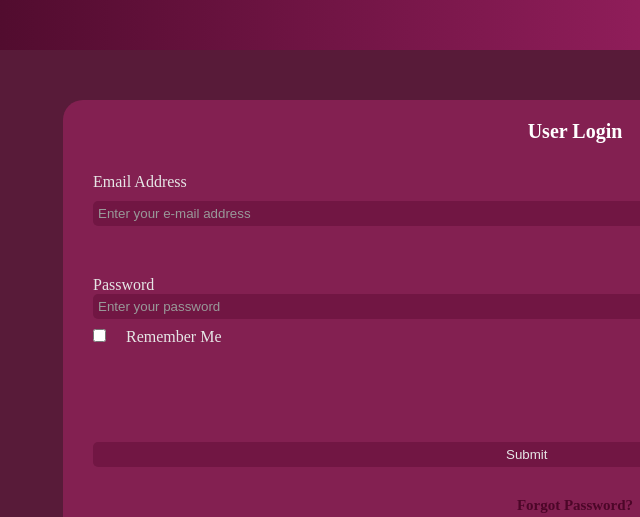
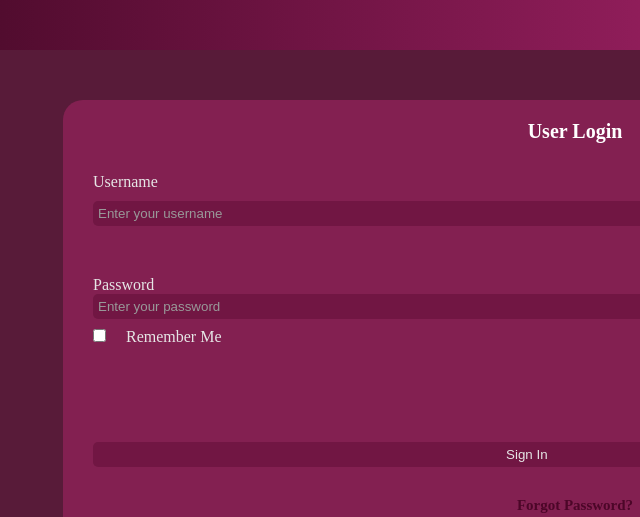
Before and after one commit to abujafar93/Altschool-First-Project, a plain HTML site: page login.html in a window 1280 px wide. Shown: the top 517 px of the page, 65-705 px from the left. Drawn offline with Linux system fonts and the light colour scheme.

Commit message:
edit login page

```diff
--- a/login.html
+++ b/login.html
@@ -27,12 +27,12 @@
         <h1>User Login</h1>
         <div>
           <form id="logInForm">
-            <label for="email">Email Address</label><br>
-            <input type="text" id="email" placeholder="Enter your e-mail address"><br>
+            <label for="username">Username</label><br>
+            <input type="text" id="username" placeholder="Enter your username"><br>
             <label for="password">Password</label><br>
             <input type="password" id="password" placeholder="Enter your password"><br>
             <input type="checkbox" id="checkbox"><span>Remember Me</span>
-            <input type="button" value="Submit" id="btn2">
+            <input type="button" value="Sign In" id="btn2">
           </form>
           <h3><a href="#">Forgot Password?</a></h3>
           <p>If you don't have an account. Sign up <a href="register.html">here</a></p>
--- a/signInUp.css
+++ b/signInUp.css
@@ -101,11 +101,11 @@ body {
   margin: 30px 10px;
 }
 
-#email {
+#username {
  margin: 10px 0px 50px 0px;
 }
 
-#logInForm #email, #logInForm #password, #btn2 {
+#logInForm #username, #logInForm #password, #btn2 {
   width: 90%;
   height: 25px;
   border-radius: 5px;
```
